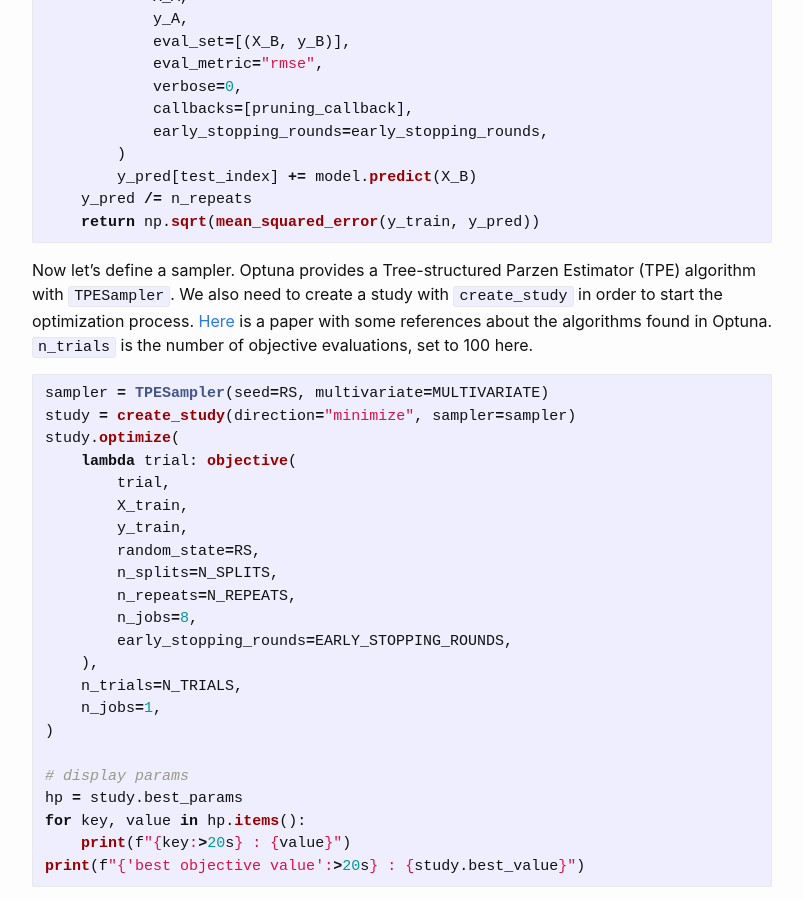
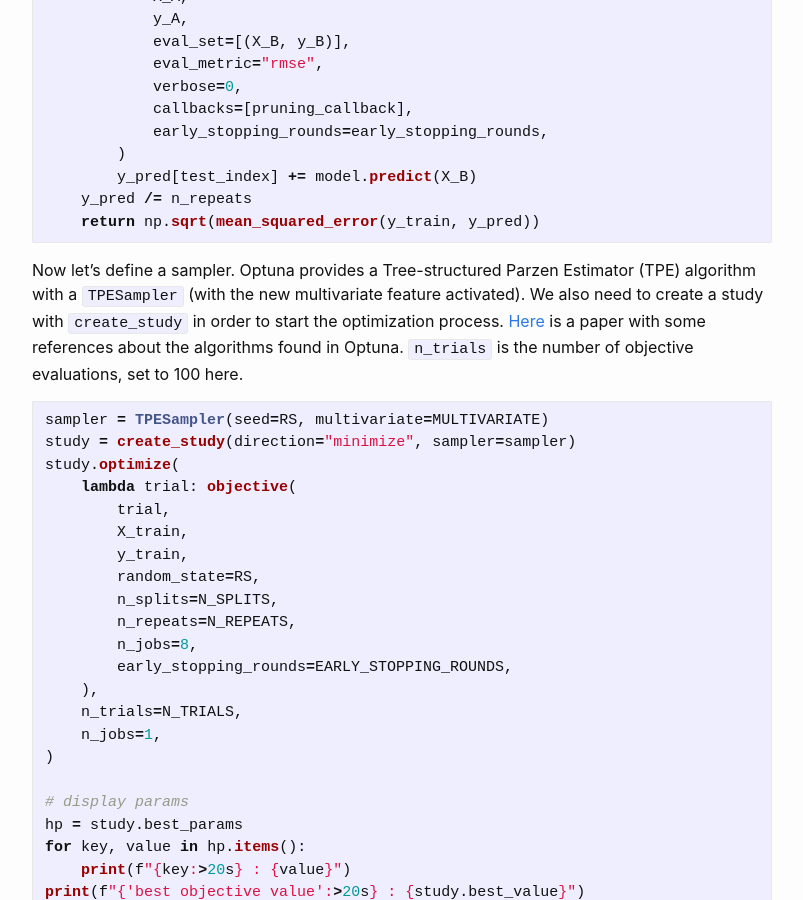
Before and after one commit to aetperf/aetperf.github.io, a Jekyll site: the page built from _posts/2021-02-16-Optuna-+-GBoost-on-a-tabular-dataset.md, in a window 1280 px wide and 900 px high, scrolled down 9723 px. Shown: the whole window, without its empty margins (238-1041 px from the left). Built offline with Jekyll 4.4.1, drawn with Linux system fonts in a browser that asks for light colours; comment, search, counter and statistics services are not loaded.

Commit message:
small update

````diff
--- a/_posts/2021-02-16-Optuna-+-GBoost-on-a-tabular-dataset.md
+++ b/_posts/2021-02-16-Optuna-+-GBoost-on-a-tabular-dataset.md
@@ -521,7 +521,7 @@ def objective(
     return np.sqrt(mean_squared_error(y_train, y_pred))
 ```
 
-Now let's define a sampler. Optuna provides a Tree-structured Parzen Estimator (TPE) algorithm with `TPESampler`. We also need to create a study with `create_study` in order to start the optimization process. [Here](https://arxiv.org/pdf/1907.10902.pdf) is a paper with some references about the algorithms found in Optuna. `n_trials` is the number of objective evaluations, set to 100 here.
+Now let's define a sampler. Optuna provides a Tree-structured Parzen Estimator (TPE) algorithm with a `TPESampler` (with the new multivariate feature activated). We also need to create a study with `create_study` in order to start the optimization process. [Here](https://arxiv.org/pdf/1907.10902.pdf) is a paper with some references about the algorithms found in Optuna. `n_trials` is the number of objective evaluations, set to 100 here.
 
 
 ```python
````
